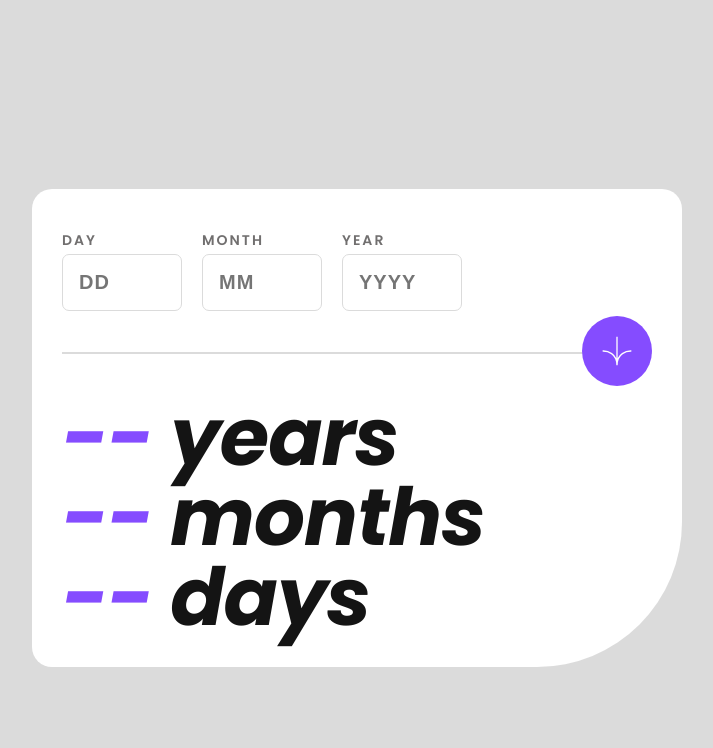
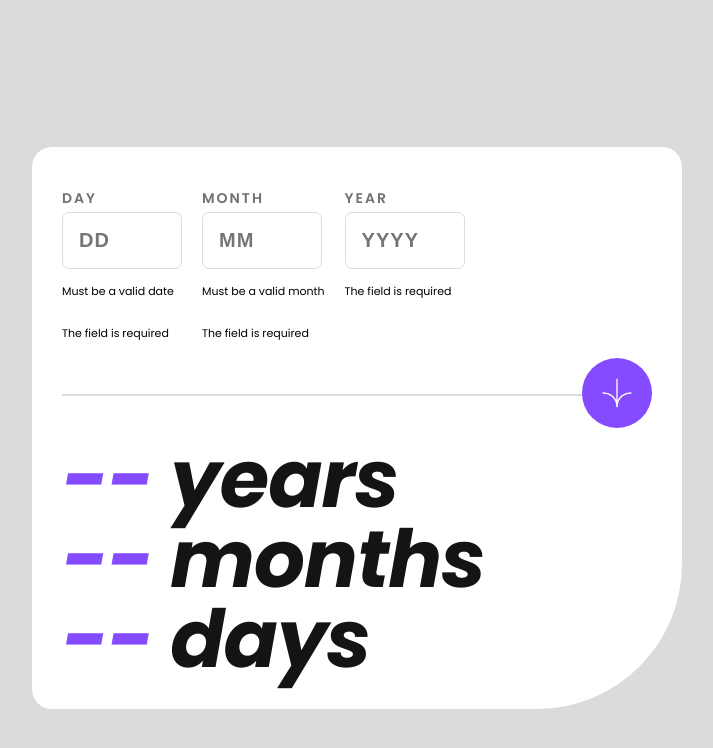
Before and after one commit to FatimaGR/Age-calculator, a Vue app: page / in a window 1280 px wide. Shown: the top 748 px of the page, without its empty margins (283-996 px from the left). Built offline with nearby package versions, Linux system fonts and the light colour scheme.

Commit message:
Modified days functionality

```diff
--- a/src/App.vue
+++ b/src/App.vue
@@ -48,9 +48,19 @@ const calculateMonths = (day, month) => {
   }
 }
 // Calculate days
+const numDay = (theYear, theMonth) => {
+  return new Date(theYear, theMonth, 0).getDate();
+}
+// const numDays = new Date(todayYear, todayMonth, 0).getDate();
+
 const calculateDays = (day) => {
-  const numDays = new Date(todayYear, todayMonth, 0).getDate();
-  (todayDay >= day) ? days.value = todayDay - day : days.value = numDays - (day - todayDay);
+  // const numberDays = numDay(todayMonth, todayYear)
+  // (todayDay >= day) ? days.value = todayDay - day : days.value = numberDays - (day - todayDay);
+  if (todayDay >= day){
+    days.value = todayDay - day
+  } else {
+    days.value = numDay(todayMonth, todayYear) - (day - todayDay)
+  }
 }
 
 const submit = () => {
@@ -67,16 +77,22 @@ const submit = () => {
         <p class="option">
           <label for="day">DAY</label>
           <input type="text" id="day" placeholder="DD" v-model="day"/>
+          <p v-if="day>numDay(month,year) || 1>day">Must be a valid date</p>
+          <p v-if="day.length == 0">The field is required</p>
         </p>
 
         <p class="option">
           <label for="month">MONTH</label>
           <input type="text" id="month" placeholder="MM" v-model="month"/>
+          <p v-if="month>12 || 1>month">Must be a valid month</p>
+          <p v-if="month.length == 0">The field is required</p>
         </p>
 
         <p class="option">
           <label for="year">YEAR</label>
           <input type="text" id="year" placeholder="YYYY" v-model="year"/>
+          <p v-if="year>todayYear">Must be in the past</p>
+          <p v-if="year.length == 0">The field is required</p>
         </p>
       </div>
 
@@ -129,6 +145,9 @@ input{
 input:hover, input:focus{
   outline: none;
   border-color: var(--purple);
+}
+.input-invalid{
+  border-color: red;
 }
 form{
   display: flex;
```
